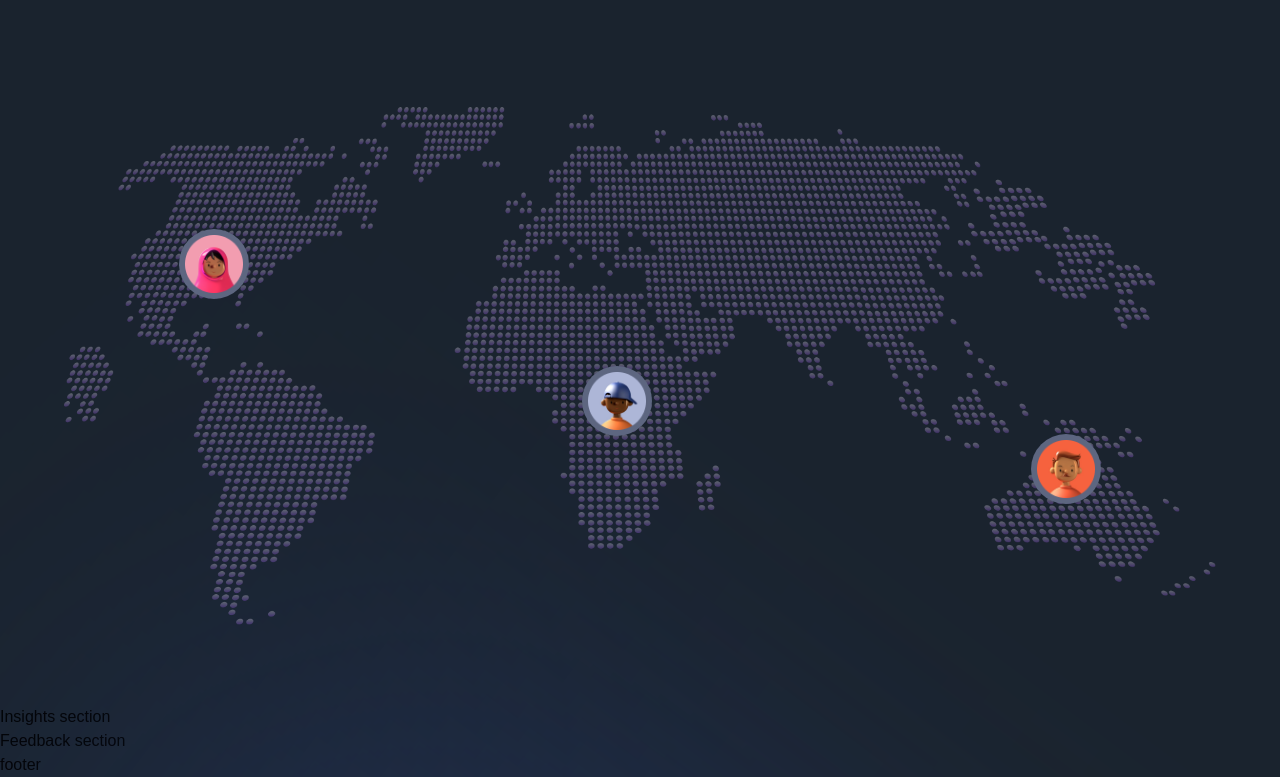
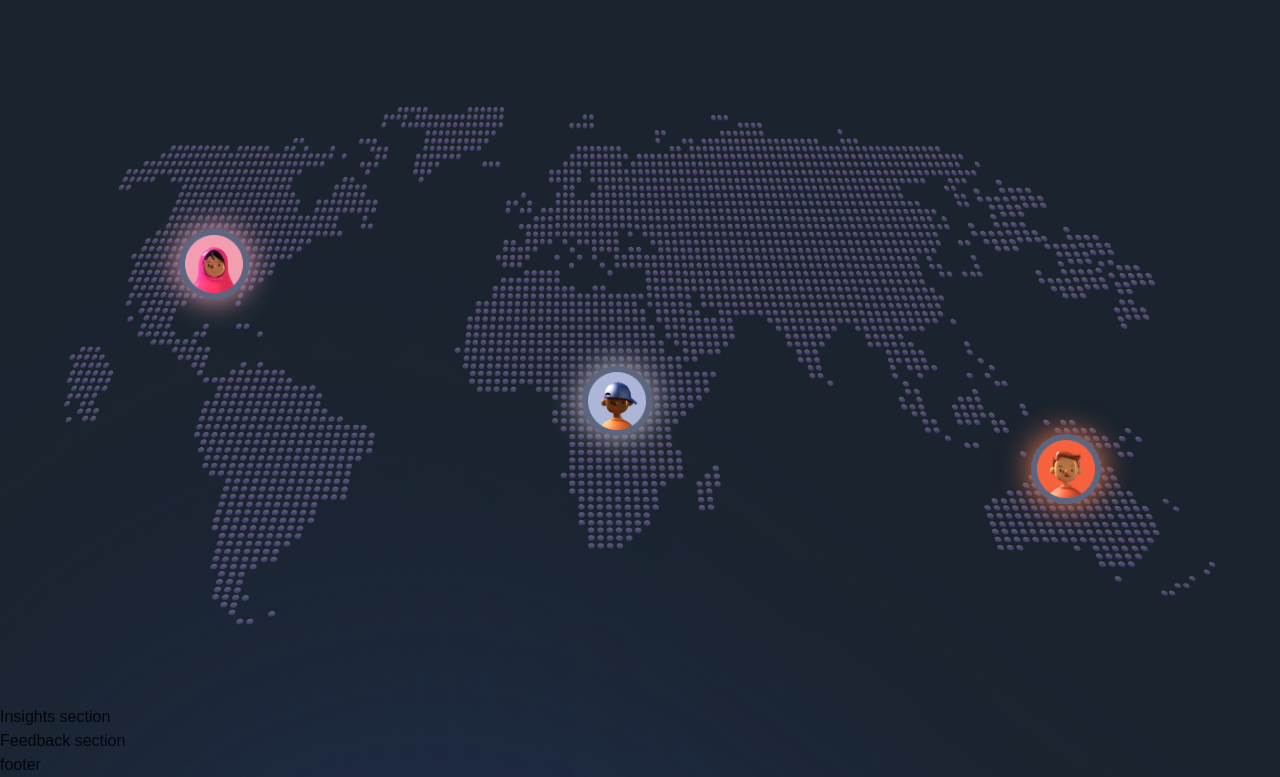
Before and after one commit to mikaelpizzi/metaversus, a Next.js app: page / in a window 1280 px wide. Shown: the part 4535-5312 px from the top of the page. Built offline with nearby package versions, Linux system fonts and the light colour scheme; a web font is replaced by a local one.

Commit message:
feat: Add glowing effect to images

```diff
--- a/sections/World.jsx
+++ b/sections/World.jsx
@@ -34,16 +34,16 @@ const World = () => (
           className='w-full h-full object-contain'
         />
         <div
-          className='absolute lg:bottom-[25%] bottom-[35%] lg:right-[10%] right-[5%] w-[70px] h-[70px] p-[6px] rounded-full bg-[#5d6680]'
+          className='absolute lg:bottom-[25%] bottom-[35%] lg:right-[10%] right-[5%] w-[70px] h-[70px] p-[6px] rounded-full bg-[#5d6680] shadow-[0_0px_30px_1px_#e77751]'
         >
           <img
             src='people-01.png'
             alt='people'
-            className='w-full h-full'
+            className='w-full h-full '
           />
         </div>
         <div
-          className='absolute lg:top-[25%] top-[35%] left-[10%] w-[70px] h-[70px] p-[6px] rounded-full bg-[#5d6680]'
+          className='absolute lg:top-[25%] top-[35%] left-[10%] w-[70px] h-[70px] p-[6px] rounded-full bg-[#5d6680] shadow-[0_0px_30px_1px_#e5a1af]'
         >
           <img
             src='people-02.png'
@@ -52,7 +52,7 @@ const World = () => (
           />
         </div>
         <div
-          className='absolute top-1/2 left-[45%] w-[70px] h-[70px] p-[6px] rounded-full bg-[#5d6680]'
+          className='absolute top-1/2 left-[45%] w-[70px] h-[70px] p-[6px] rounded-full bg-[#5d6680] shadow-[0_0px_30px_1px_#b8b2bb]'
         >
           <img
             src='people-03.png'
```
